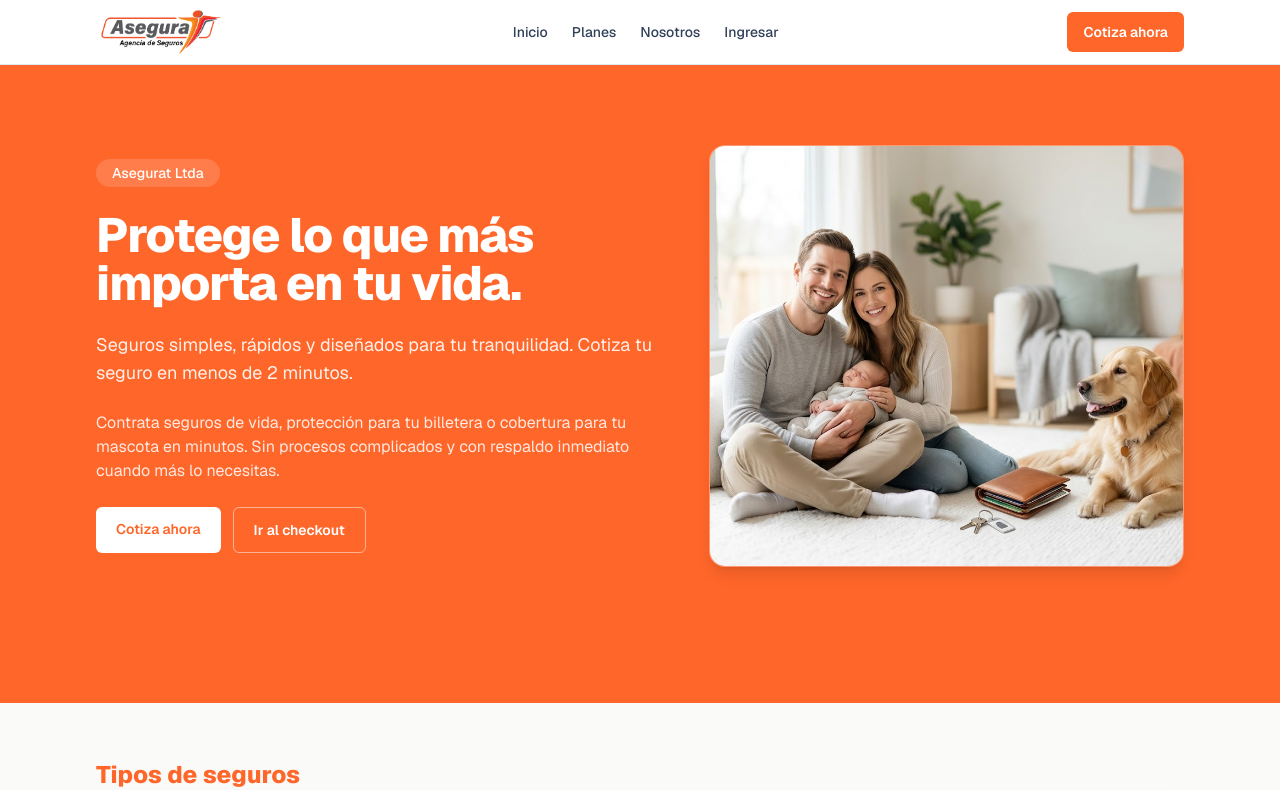
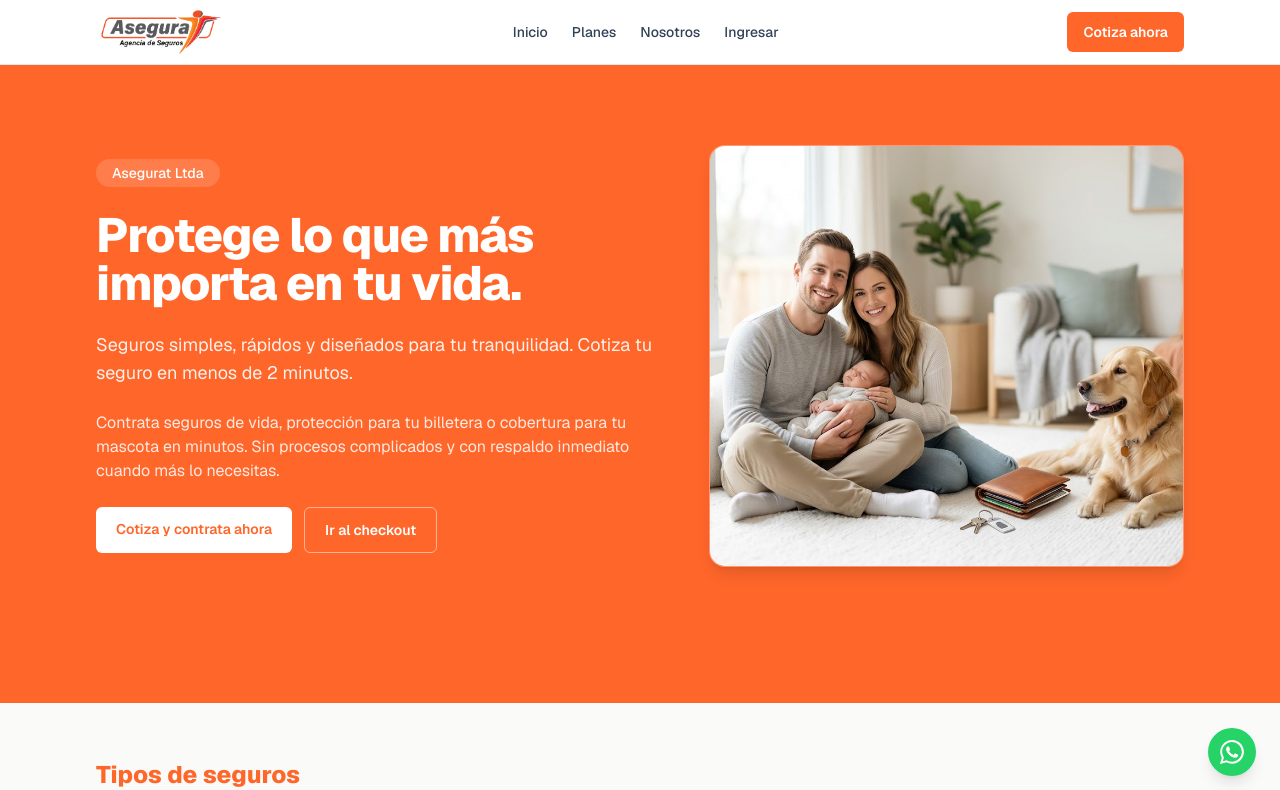
Before and after one commit to Kiuvos/InsuranceCompanyPrototype, a Next.js app: page / in a window 1280 px wide. Shown: the top 790 px of the page. Built offline with nearby package versions, Linux system fonts and the light colour scheme.

Commit message:
feat: add FloatingWhatsApp component and update layout with WhatsApp contact option

```diff
--- a/app/layout.tsx
+++ b/app/layout.tsx
@@ -1,6 +1,7 @@
 import type { Metadata } from "next";
 import { Geist } from "next/font/google";
 import { Footer } from "@/components/Footer";
+import { FloatingWhatsApp } from "@/components/FloatingWhatsApp";
 import { Navbar } from "@/components/Navbar";
 import "./globals.css";
 
@@ -28,6 +29,7 @@ export default function RootLayout({
         <Navbar />
         <div className="min-h-screen">{children}</div>
         <Footer />
+        <FloatingWhatsApp />
       </body>
     </html>
   );
--- a/app/page.tsx
+++ b/app/page.tsx
@@ -182,7 +182,7 @@ export default function Home() {
                 href="/plans"
                 className="rounded-md bg-white px-5 py-3 text-sm font-semibold text-brand transition-all duration-200 hover:scale-[1.03] hover:bg-white/90"
               >
-                Cotiza ahora
+                Cotiza y contrata ahora
               </Link>
               <Link
                 href="/checkout"
--- /dev/null
+++ b/components/FloatingWhatsApp/index.tsx
@@ -0,0 +1,28 @@
+export function FloatingWhatsApp() {
+  return (
+    <div className="fixed right-4 bottom-4 z-50 sm:right-6 sm:bottom-6">
+      <a
+        href="https://wa.me/message/MQ53PWIFXL3OC1"
+        target="_blank"
+        rel="noopener noreferrer"
+        aria-label="Contactarse por WhatsApp"
+        className="group relative flex items-center"
+      >
+        <span className="pointer-events-none absolute right-16 top-1/2 -translate-y-1/2 whitespace-nowrap rounded-full bg-white px-3 py-1 text-xs font-semibold text-slate-700 opacity-0 shadow-md ring-1 ring-slate-200 transition-all duration-200 group-hover:opacity-100 group-hover:-translate-y-1/2">
+          Contactate con nosotros
+        </span>
+
+        <span className="flex h-12 w-12 items-center justify-center rounded-full bg-[#25D366] text-white shadow-lg transition-transform duration-200 group-hover:scale-105">
+          <svg
+            viewBox="0 0 24 24"
+            className="h-6 w-6"
+            fill="currentColor"
+            aria-hidden="true"
+          >
+            <path d="M20.52 3.48A11.84 11.84 0 0 0 12.07 0C5.55 0 .24 5.31.24 11.83c0 2.08.54 4.1 1.58 5.89L0 24l6.48-1.7a11.78 11.78 0 0 0 5.59 1.43h.01c6.52 0 11.83-5.31 11.83-11.83 0-3.16-1.23-6.12-3.39-8.42Zm-8.44 18.3h-.01a9.8 9.8 0 0 1-5-1.37l-.36-.21-3.85 1.01 1.03-3.75-.24-.39a9.78 9.78 0 0 1-1.51-5.24c0-5.42 4.41-9.84 9.84-9.84a9.73 9.73 0 0 1 7.01 2.91 9.77 9.77 0 0 1 2.87 6.94c0 5.43-4.42 9.84-9.84 9.84Zm5.39-7.35c-.3-.15-1.75-.86-2.02-.96-.27-.1-.47-.15-.66.15-.2.3-.76.96-.93 1.15-.17.2-.34.22-.64.07-.3-.15-1.25-.46-2.37-1.47-.87-.78-1.46-1.74-1.63-2.04-.17-.3-.02-.46.13-.61.13-.13.3-.34.44-.51.15-.17.2-.3.3-.5.1-.2.05-.37-.02-.52-.07-.15-.66-1.6-.9-2.2-.24-.57-.48-.5-.66-.5h-.56c-.2 0-.52.07-.79.37-.27.3-1.04 1.02-1.04 2.49s1.06 2.88 1.2 3.08c.15.2 2.09 3.18 5.07 4.46.71.31 1.27.49 1.7.63.71.23 1.35.2 1.86.12.57-.08 1.75-.72 2-1.41.25-.69.25-1.28.17-1.41-.07-.12-.27-.2-.56-.34Z" />
+          </svg>
+        </span>
+      </a>
+    </div>
+  );
+}
```
